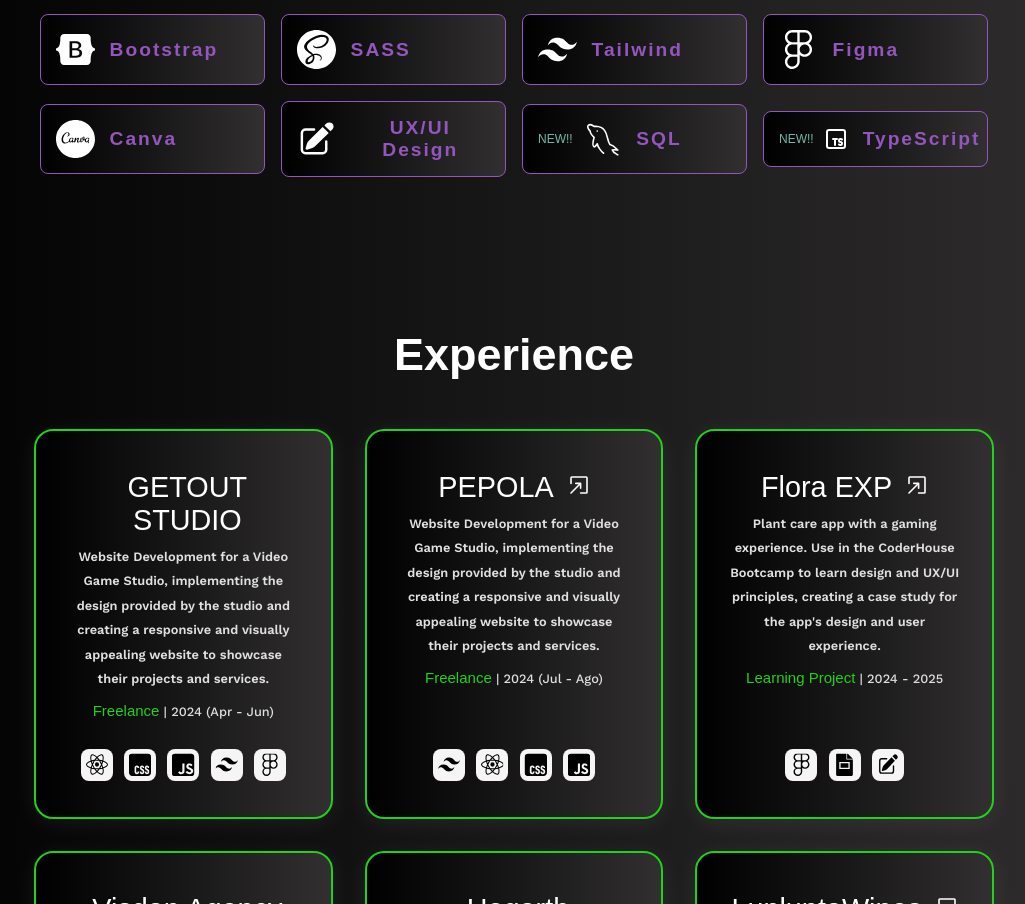
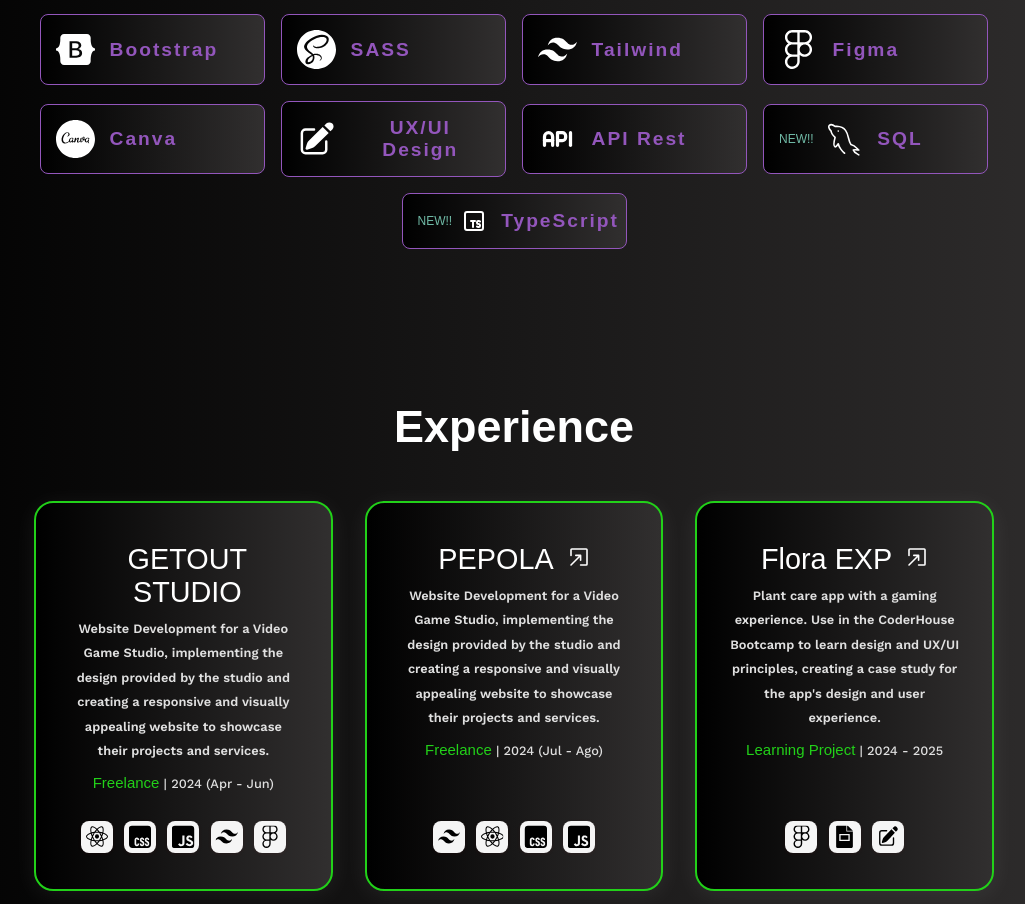
Before and after one commit to errecart/portfolio, a Next.js app: page / in a window 1280 px wide. Shown: the part 915-1819 px from the top of the page, without its empty margins (126-1151 px from the left). Built offline with nearby package versions, Linux system fonts and the light colour scheme; a web font is replaced by a local one.

Commit message:
[new]: new knowdledge

```diff
--- a/src/pages/Education/Education.jsx
+++ b/src/pages/Education/Education.jsx
@@ -89,6 +89,12 @@ const Education = () => {
     },
     {
       id: 15,
+      title: "API Rest",
+      icon: "assets/icons/knowledge/api.svg",
+      color: "#b85858"
+    },
+    {
+      id: 16,
       title: "SQL",
       state:"NEW!!",
       icon:"assets/icons/knowledge/SQL.svg",
@@ -96,7 +102,7 @@ const Education = () => {
       gradient: "linear-gradient(90deg, #df7200, #1267eb)"
     },
     {
-      id:16,
+      id:17,
       title:"TypeScript",
       state:"NEW!!",
       color:"#3178c6",
```
